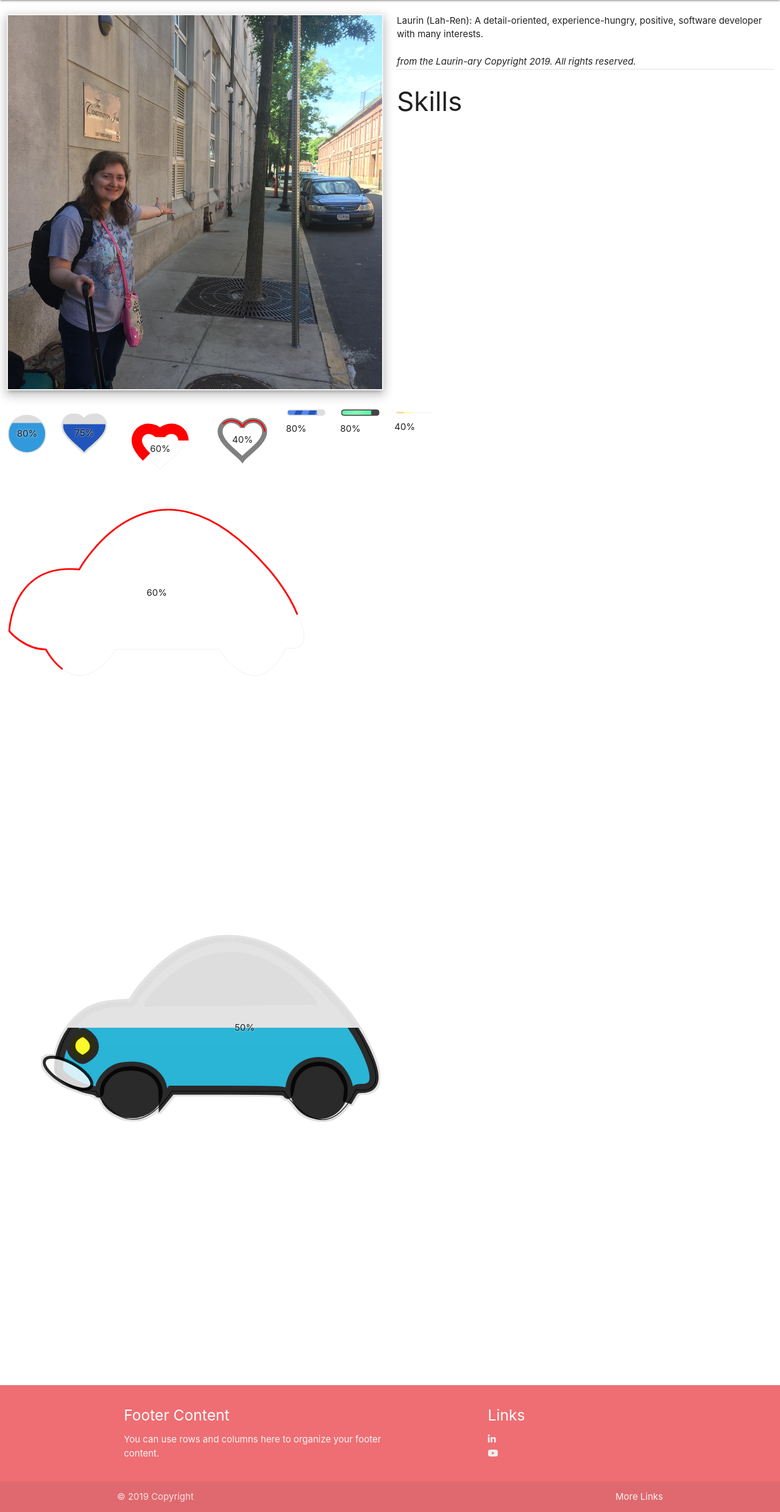
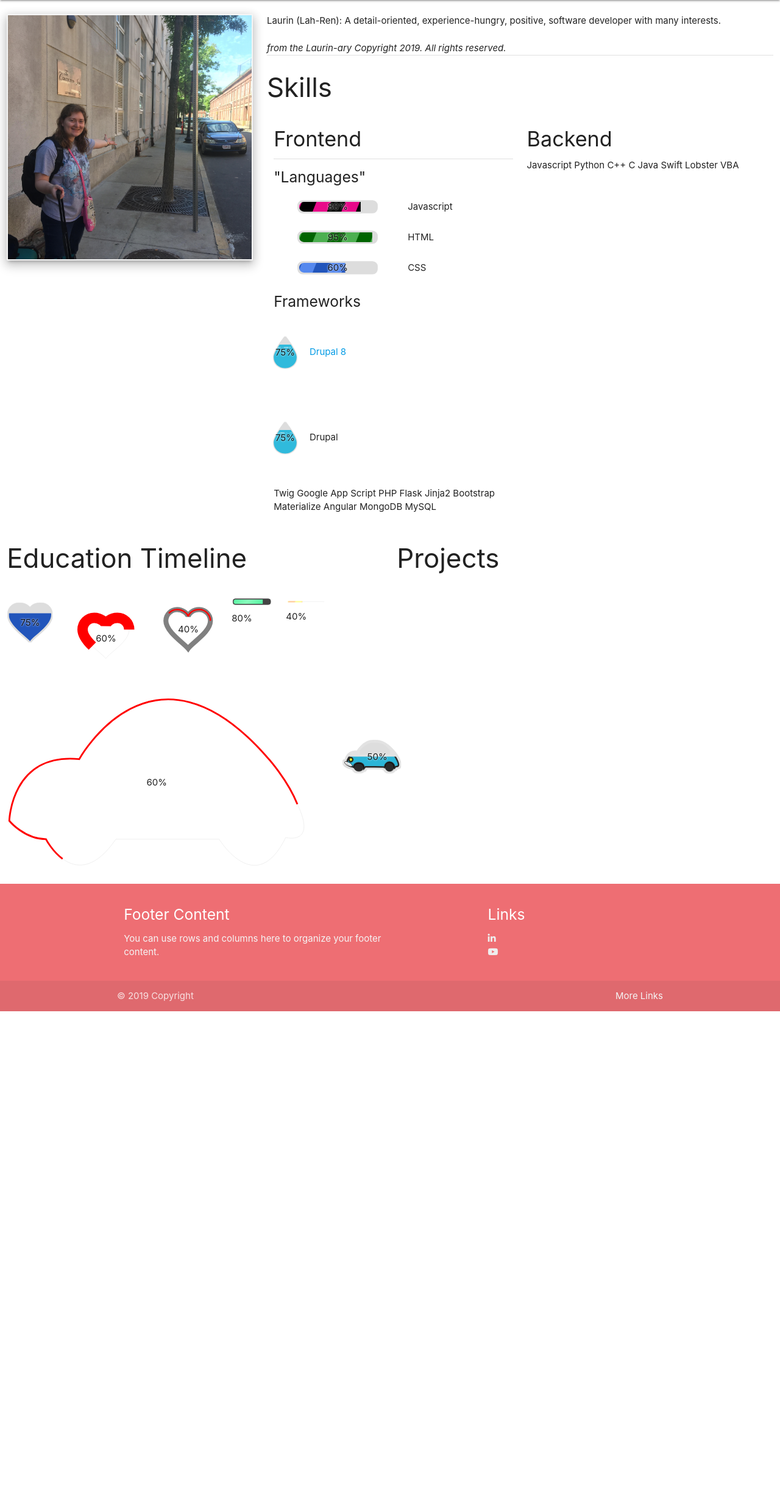
Before and after one commit to Dev-Laurin/portfolioWebsite, a Flask app: page / in a window 1280 px wide. Shown: the part 64-2543 px from the top of the page at 61% size. After the commit the page ends 1722 px from the top, so only its background shows below. Run offline with Flask 2, Linux system fonts and the light colour scheme; some libraries are stand-ins or nearby versions.

Commit message:
Progress on loading bars.

```diff
--- a/pythonSite/app.py
+++ b/pythonSite/app.py
@@ -1,6 +1,8 @@
 from flask import Flask
 from flask import render_template
 app = Flask(__name__)
+
+app.config['TEMPLATES_AUTO_RELOAD'] = True
 
 @app.route("/")
 def hello(name=None):
--- a/pythonSite/static/css/main.css
+++ b/pythonSite/static/css/main.css
@@ -13,3 +13,21 @@ img {
 	border-style: solid;
 	border-color: #f5f5f5;
 }
+
+.loading-images {
+	width: 40px !important;
+	height: 100px !important;
+}
+
+.flex-parent {
+	display: flex;
+	align-items: center;
+}
+
+.flex-item {
+	margin: 10px;
+}
+
+.disabled-link-text {
+	color: grey !important;
+}
--- /dev/null
+++ b/pythonSite/static/js/main.js
@@ -0,0 +1,11 @@
+
+
+document.addEventListener('DOMContentLoaded', function() {
+	M.AutoInit();
+
+    var elems = document.querySelectorAll('.tooltipped');
+    var instances = M.Tooltip.init(elems, options);
+
+    var elems = document.querySelectorAll('.modal');
+    var instances = M.Modal.init(elems, options);
+  });
--- a/pythonSite/templates/index.html
+++ b/pythonSite/templates/index.html
@@ -31,22 +31,100 @@
     <br>
     <div>
 	  	<div class="row">
-	  		<div class="col s6">
+	  		<div class="col s4">
 	  			<img class="responsive-img z-depth-3" src="../static/images/laurin_boston.jpg">
 	  		</div>
-	  		<div class="col s6">
+	  		<div class="col s8">
 					Laurin (Lah-Ren): A detail-oriented, experience-hungry, positive, software developer with many interests.
 					<br><br>
 					<i>from the Laurin-ary Copyright 2019. All rights reserved.</i>
 					<div class="divider"></div>
 
 					<h3> Skills </h3>
+					<div class="col s6">
+						<h4> Frontend </h4>
+						<div class="divider"></div>
+						<h5>"Languages"</h5>
+						<div class=" flex-parent">
+							<div class="flex-item ldBar label-center" data-value="80" style="width: 190px; height: 30px;" data-preset="stripe" data-fill="data:ldbar/res,stripe(#e80a89, #000)">
+							</div>
+							<div class="flex-item">
+								Javascript
+							</div>
+						</div>
+						<div class="flex-parent">
+							<div class="flex-item ldBar label-center" data-value="95" style="width: 190px; height: 30px;" data-preset="stripe" data-fill="data:ldbar/res,stripe(#4CAF50, #006400)">
+							</div>
+							<div class="flex-item">
+								HTML
+							</div>
+						</div>
+						<div class="flex-parent">
+							<div class="flex-item ldBar label-center" data-value="60" style="width: 190px; height: 30px;" data-preset="stripe">
+							</div>
+							<div class="flex-item">
+								CSS
+							</div>
+						</div>
+
+						<h5> Frameworks </h5>
+						<div class="row flex-parent">
+							<div class="flex-item ldBar label-center loading-images" data-value="75" data-type="fill" data-path="m 158.30303,967.54875 c 0,39.59355 -33.77827,71.69045 -75.445863,71.69045 -41.667606,0 -75.4458706,-32.0969 -75.4458706,-71.69045 0,-39.59355 75.4458706,-134.41959 75.4458706,-134.41959 0,0 75.445863,94.82605 75.445863,134.41959 z" data-fill="data:ldbar/res,bubble(#30badc,#fff,20,1)" >
+							</div>
+							<div class="flex-item">
+								<a class="modal-trigger" href="#modal1">Drupal 8</a>
+							</div>
+						</div>
+						<div class="row flex-parent">
+							<div class="flex-item ldBar label-center loading-images" data-value="75" data-type="fill" data-path="m 158.30303,967.54875 c 0,39.59355 -33.77827,71.69045 -75.445863,71.69045 -41.667606,0 -75.4458706,-32.0969 -75.4458706,-71.69045 0,-39.59355 75.4458706,-134.41959 75.4458706,-134.41959 0,0 75.445863,94.82605 75.445863,134.41959 z" data-fill="data:ldbar/res,bubble(#30badc,#fff,20,1)" >
+							</div>
+							<div class="flex-item">
+								Drupal
+							</div>
+						</div>
+
+						<div>
+							Twig
+						Google App Script
+						PHP
+						Flask
+						Jinja2
+						Bootstrap
+						Materialize
+						Angular
+						MongoDB
+						MySQL
+						</div>
 					</div>
-	  		</div>
+
+					<div class="col s6">
+						<h4> Backend </h4>
+
+						Javascript
+						Python
+						C++
+						C
+						Java
+						Swift
+						Lobster
+						VBA
+
+					</div>
+				</div>
+	  	</div>
+
+  		<div class="row">
+  			<div class="col s6">
+  				<h3>Education Timeline</h3>
+  			</div>
+  			<div class="col s6">
+  				<h3>Projects</h3>
+  			</div>
+  		</div>
 
 	  		<!-- Here for custom loading - even custom svg images! https://loading.io/progress/ -->
 	  		<div class="row">
-					<div class="col s2 ldBar label-center" data-value="80" data-preset="bubble"></div>
+
 
 					<div class="col s2 ldBar label-center" data-type="fill" data-path="M90.5,23.2c0-12.5-10.2-22.7-22.7-22.7 c-13.6,0-20.9,8.6-22.3,13.8C44.3,8.9, 35.1,0.5,23.2,0.5C10.7,0.5,0.5,10.7, 0.5,23.2c0,22.2,36.5,45.3,45,55.9 C53.5,67.3,90.5,46.3,90.5,23.2z" data-stroke="red" data-value="75">
 					</div>
@@ -55,7 +133,7 @@
 
 					<div class="col 2 ldBar label-center" data-type="stroke" data-stroke="red" data-path="M90.5,23.2c0-12.5-10.2-22.7-22.7-22.7 c-13.6,0-20.9,8.6-22.3,13.8C44.3,8.9, 35.1,0.5,23.2,0.5C10.7,0.5,0.5,10.7, 0.5,23.2c0,22.2,36.5,45.3,45,55.9 C53.5,67.3,90.5,46.3,90.5,23.2z" data-stroke-trail="gray" data-stroke-trail-width="10" data-value="40"></div>
 
-					<div class="col s2 ldBar auto" data-value="80" data-preset="stripe"></div>
+
 
 					<div class="col s2 ldBar auto" data-value="80" data-preset="energy"></div>
 
@@ -67,7 +145,7 @@
 				<div class="row">
 					<div class="col s2 ldBar label-center" data-type="stroke" data-path="m 568.57143,566.64792 c -17.14286,-42.85714 -51.42857,-80 -51.42857,-80 C 320,260.93363 194.28571,489.50506 194.28571,489.50506 77.142857,478.07649 74.285714,595.21935 74.285714,595.21935 c 0,0 25.714286,31.42857 62.857146,31.42857 0,0 51.42857,100 120,0 l 177.14285,0 c 0,0 62.85715,102.85714 114.28572,-2.85714 0,0 54.28572,14.28571 20,-57.14286 z" data-value="60" data-stroke="red" ></div>
 
-					<div class="col s2 ldBar label-center" data-type="fill" data-img="../static/images/vw_bug_color.svg" data-value="50" width="200" style="width: 200;" ></div>
+					<div class="col s2 ldBar label-center" data-type="fill" data-img="../static/images/vw_bug_color.svg" data-value="50" data-img-size="200,200" ></div>
 				</div>
 	  	</div>
 	  </div>
@@ -98,9 +176,29 @@
 	  </div>
 	</footer>
 
+	<!-- Modals -->
+	<!-- Modal Structure -->
+  <div id="modal1" class="modal">
+    <div class="modal-content">
+      <h4>Drupal 8 Proficiency</h4>
+      <p>I've made small custom modules, worked with twig templates, and have experience managing content through Drupal's interfaces.</p>
+      <p><b>Projects</b>
+      	<div class="collection">
+      		<a class="collection-item disabled-link-text" href="#">WATC - Coming Soon</a>
+      		<a class="collection-item" href="https://www.gi.alaska.edu/">Geophysical Institute, University of Alaska Fairbanks</a>
+
+      	</div>
+      </p>
+    </div>
+    <div class="modal-footer">
+      <a href="#!" class="modal-close waves-effect waves-green btn-flat">Close</a>
+    </div>
+  </div>
+
 	<!-- Include Javascript from libraries -->
 	<script type="text/javascript" src="../static/materialize/js/materialize.min.js"></script>
 	<script type="text/javascript" src="../static/loading-bar/loading-bar.js"></script>
+	<script type="text/javascript" src="../static/js/main.js"></script>
 </body>
 
 </html>
```
Also changed, not shown: pythonSite/static/images/water_droplet.svg (added), pythonSite/static/images/water_droplet_small.svg (added).
